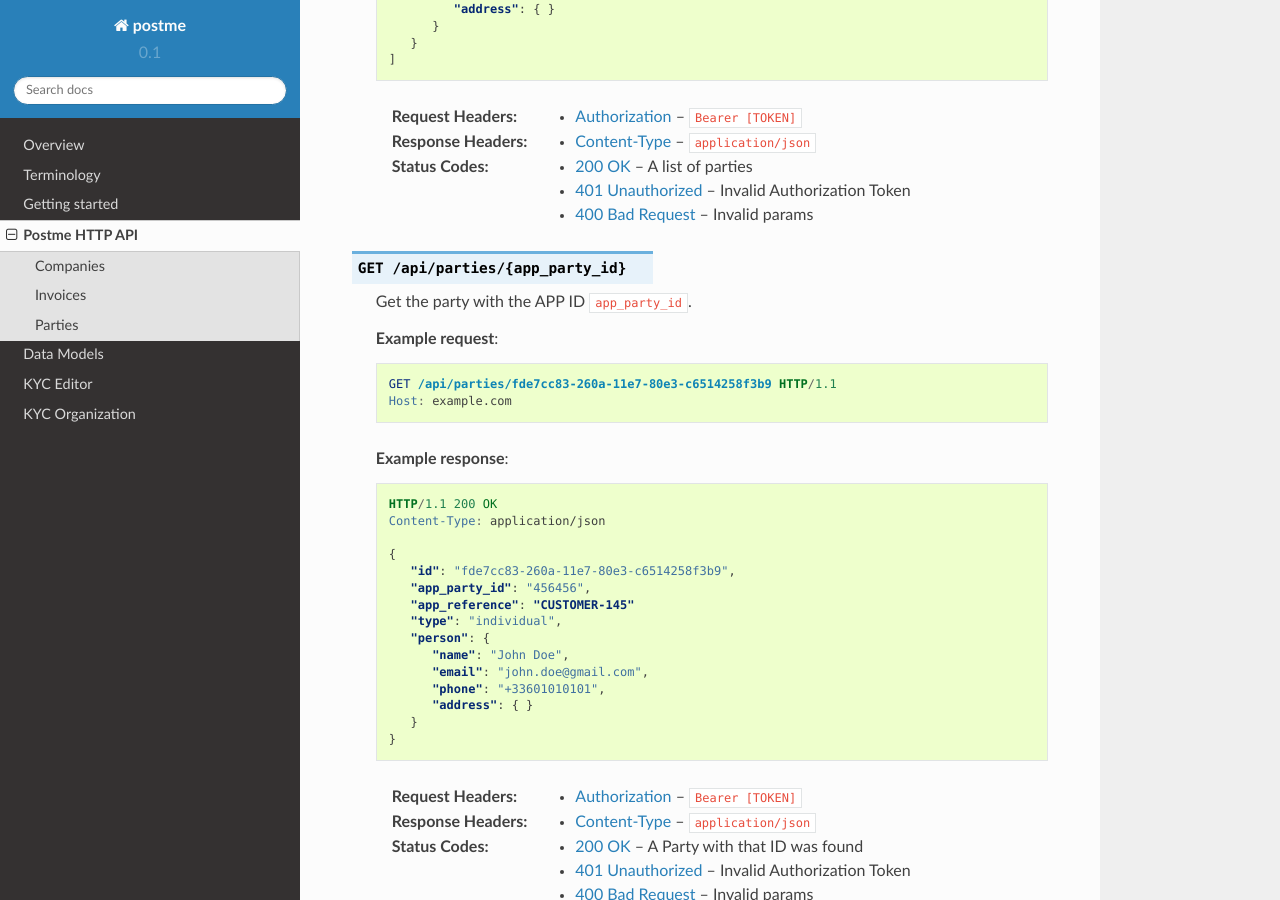
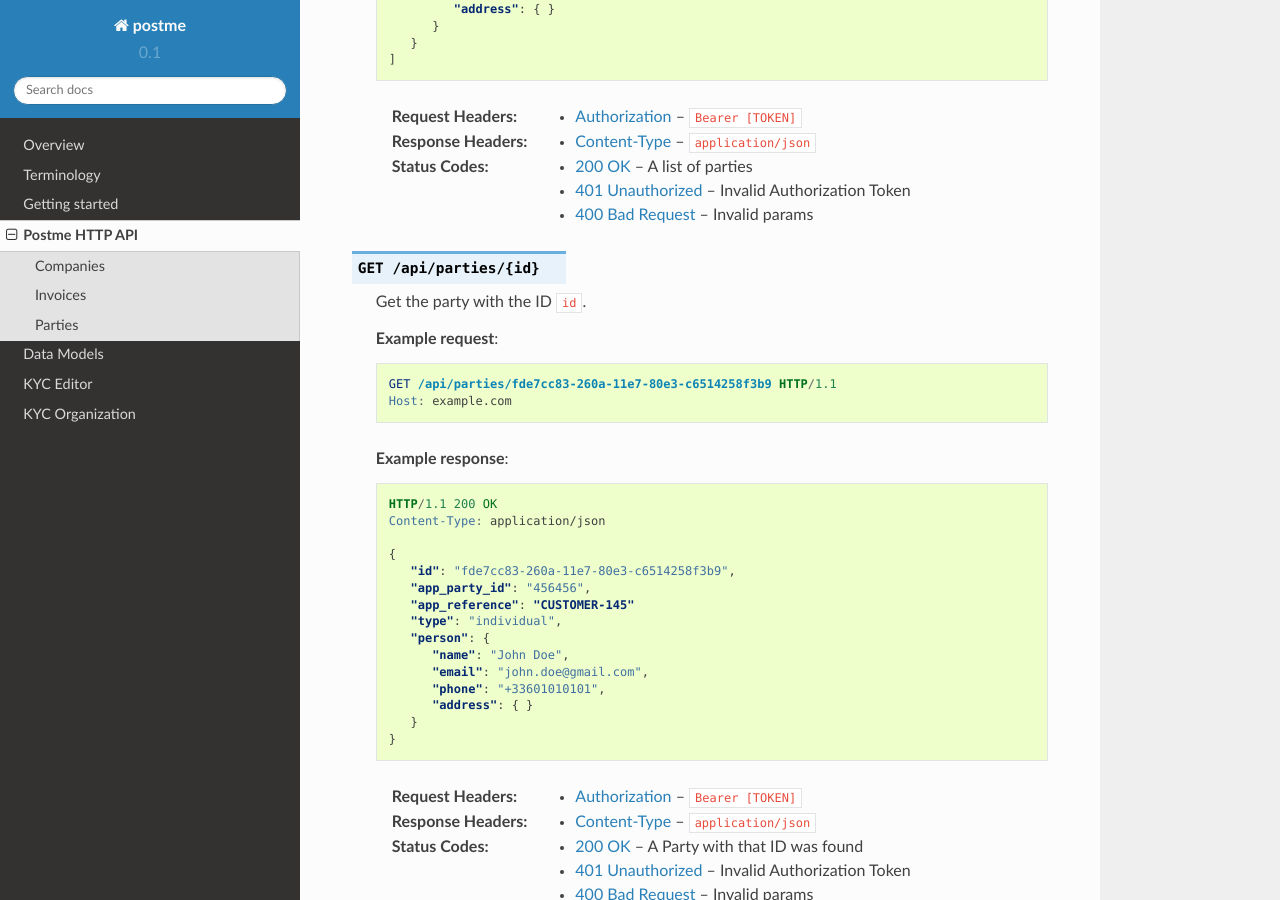
Before and after one commit to birdydigital/postme-docs, a Sphinx documentation site: the page built from docs/postme-http-api.rst, in a window 1280 px wide and 900 px high, scrolled down 3041 px. Built offline with Sphinx 7.4.7 and the Read the Docs theme 2.0.0, drawn with Linux system fonts in a browser that asks for light colours; pages that are not in the unit, such as notebooks, are missing from menus.

Commit message:
update party api

```diff
--- a/docs/postme-http-api.rst
+++ b/docs/postme-http-api.rst
@@ -176,9 +176,9 @@
    :statuscode 401: Invalid Authorization Token
    :statuscode 400: Invalid params
 
-.. http:get:: /api/parties/{app_party_id}
+.. http:get:: /api/parties/{id}
 
-   Get the party with the APP ID ``app_party_id``.
+   Get the party with the ID ``id``.
 
    **Example request**:
 
```
